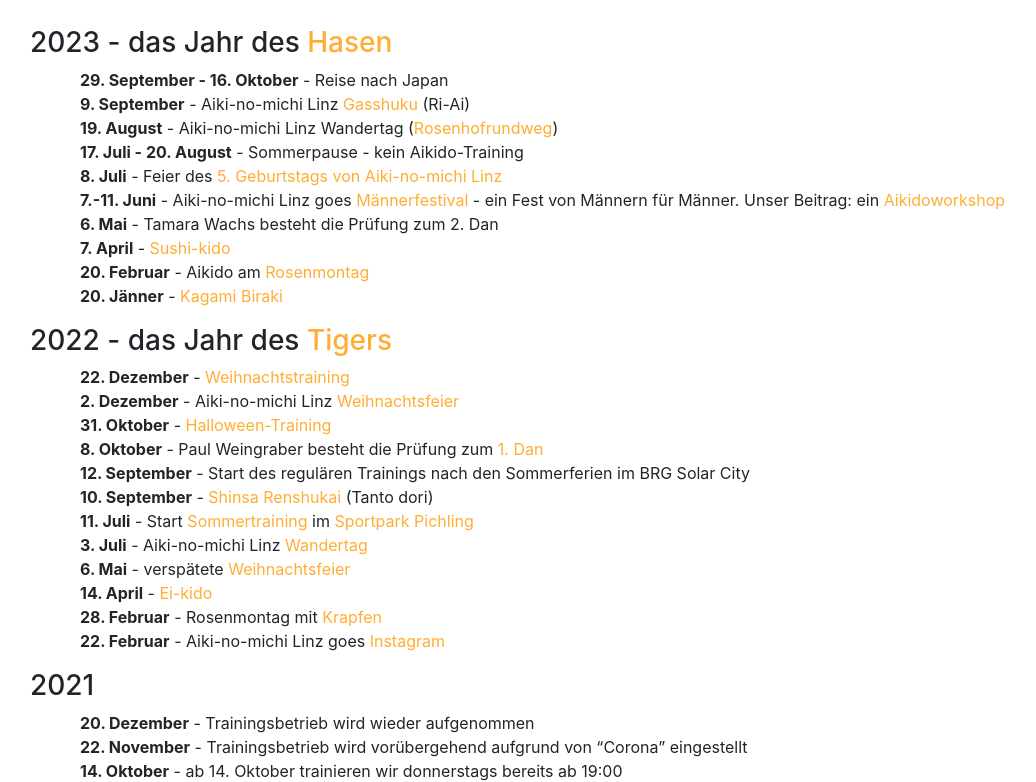
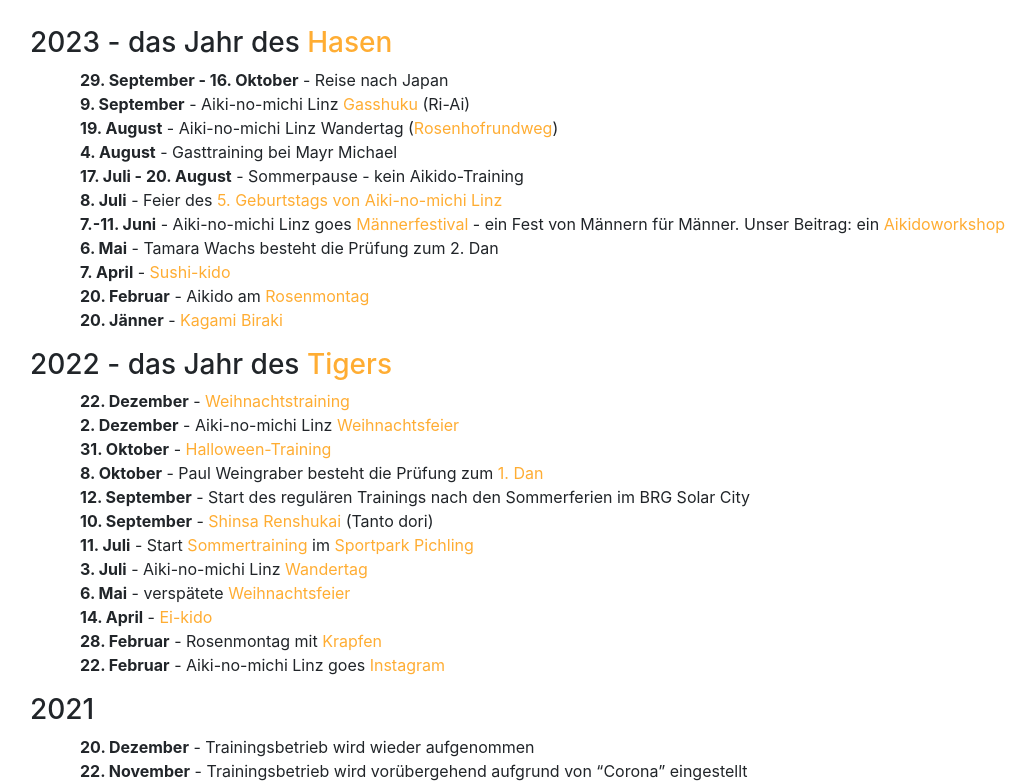
Before and after one commit to TWachs/aikinomichi-linz, a Jekyll site: the page built from aktuelles.md, in a window 1280 px wide and 900 px high, scrolled down 467 px, cut to the strip 118-900 px from the top of the window. Shown: the whole strip, without its empty margins (55-1091 px from the left). Built offline with Jekyll 4.4.1, drawn with Linux system fonts in a browser that asks for light colours; nearby versions of some CDN libraries.

Commit message:
Update aktuelles.md

```diff
--- a/aktuelles.md
+++ b/aktuelles.md
@@ -13,6 +13,7 @@
 * **29. September - 16. Oktober** - Reise nach Japan
 * **9. September** - Aiki-no-michi Linz [Gasshuku](https://www.facebook.com/photo?fbid=688399769961904&set=a.441578571310693){:target="_blank"} (Ri-Ai)
 * **19. August** - Aiki-no-michi Linz Wandertag ([Rosenhofrundweg](https://www.ausflugstipps.at/oesterreich-tour/detail/430001088/rosenhof-rundweg.html){:target="_blank"})
+* **4. August** - Gasttraining bei Mayr Michael
 * **17. Juli - 20. August** - Sommerpause - kein Aikido-Training
 * **8. Juli** - Feier des [5. Geburtstags von Aiki-no-michi Linz](https://www.facebook.com/photo?fbid=741040454697835&set=pcb.741044591364088){:target="_blank"}
 * **7.-11. Juni** - Aiki-no-michi Linz goes [Männerfestival](https://www.maennerfestival.at/){:target="_blank"} - ein Fest von Männern für Männer. Unser Beitrag: ein [Aikidoworkshop](https://www.maennerfestival.at/aikido.html){:target="_blank"}
```
